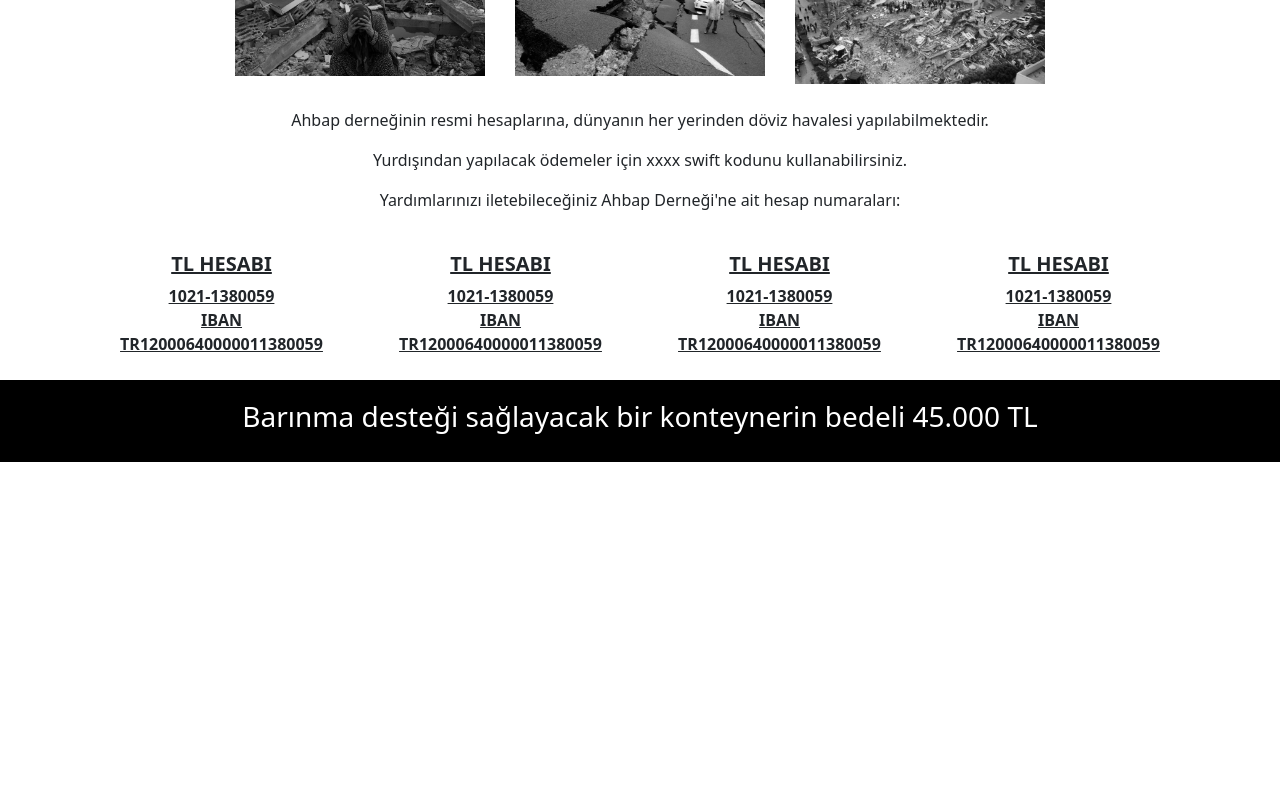
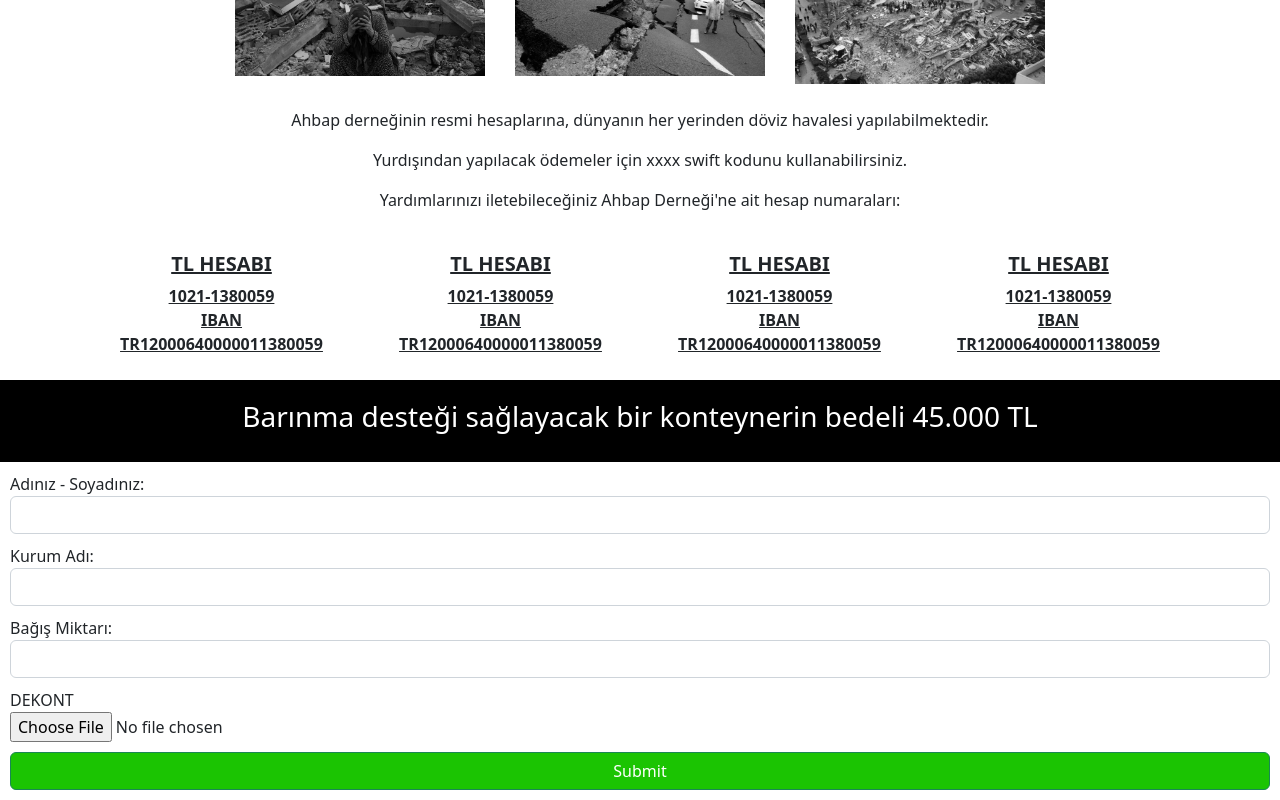
Before and after one commit to hibadem/yardimyolu, a React (Create React App) app: page / in a window 1280 px wide. Shown: the part 833-1633 px from the top of the page. Before the commit the page ends 1295 px from the top, so only its background shows below. Built offline with nearby package versions, Linux system fonts and the light colour scheme.

Commit message:
Add form

```diff
--- /dev/null
+++ b/src/Form/index.js
@@ -0,0 +1,28 @@
+import React from 'react';
+import "./index.scss";
+
+const Form = () => {
+    return (
+        <form className="form-section">
+            <div className="form-group">
+                <label>Adınız - Soyadınız:</label>
+                <input type="name" className="form-control"/>
+            </div>
+            <div className="form-group">
+                <label>Kurum Adı:</label>
+                <input type="company" className="form-control" />
+            </div>
+            <div className="form-group">
+                <label>Bağış Miktarı:</label>
+                <input type="amount" className="form-control" />
+            </div>
+            <div class="form-group d-flex flex-column">
+                <label for="exampleFormControlFile1">DEKONT</label>
+                <input type="file" class="form-control-file" id="exampleFormControlFile1" />
+            </div>
+            <button type="submit" className="btn btn-success green text-white">Submit</button>
+        </form>
+    )
+}
+
+export default Form;
--- /dev/null
+++ b/src/Form/index.scss
@@ -0,0 +1,10 @@
+.form-section {
+    display: flex;
+    flex-direction: column;
+    gap: 10px;
+    padding: 10px;
+
+   .green {
+        background: #1bc402;
+    }
+}
--- a/src/Home/index.js
+++ b/src/Home/index.js
@@ -1,5 +1,6 @@
 import React from "react";
 import "./index.scss";
+import Form from "../Form";
 import banner from "../assets/images/banner.jpg";
 import ahbapLogo from "../assets/images/ahbap-logo.png";
 import tatkoLogo from "../assets/images/tatko.png";
@@ -114,6 +115,8 @@
       <div className="info mt-4">
         <h3>Barınma desteği sağlayacak bir konteynerin bedeli 45.000 TL</h3>
       </div>
+
+      <Form />
     </div>
   );
 };
--- a/src/Home/index.scss
+++ b/src/Home/index.scss
@@ -1,4 +1,6 @@
 @import '~bootstrap/scss/bootstrap';
+
+$green: #1bc402;
 
 * {
     margin: 0;
@@ -47,7 +49,7 @@
         border-radius: 20px 20px 0 0;
         background-color: #b2b2b2;
         &.-active {
-            background-color: #1bc402;
+            background-color: $green;
         }
     }
 
```
